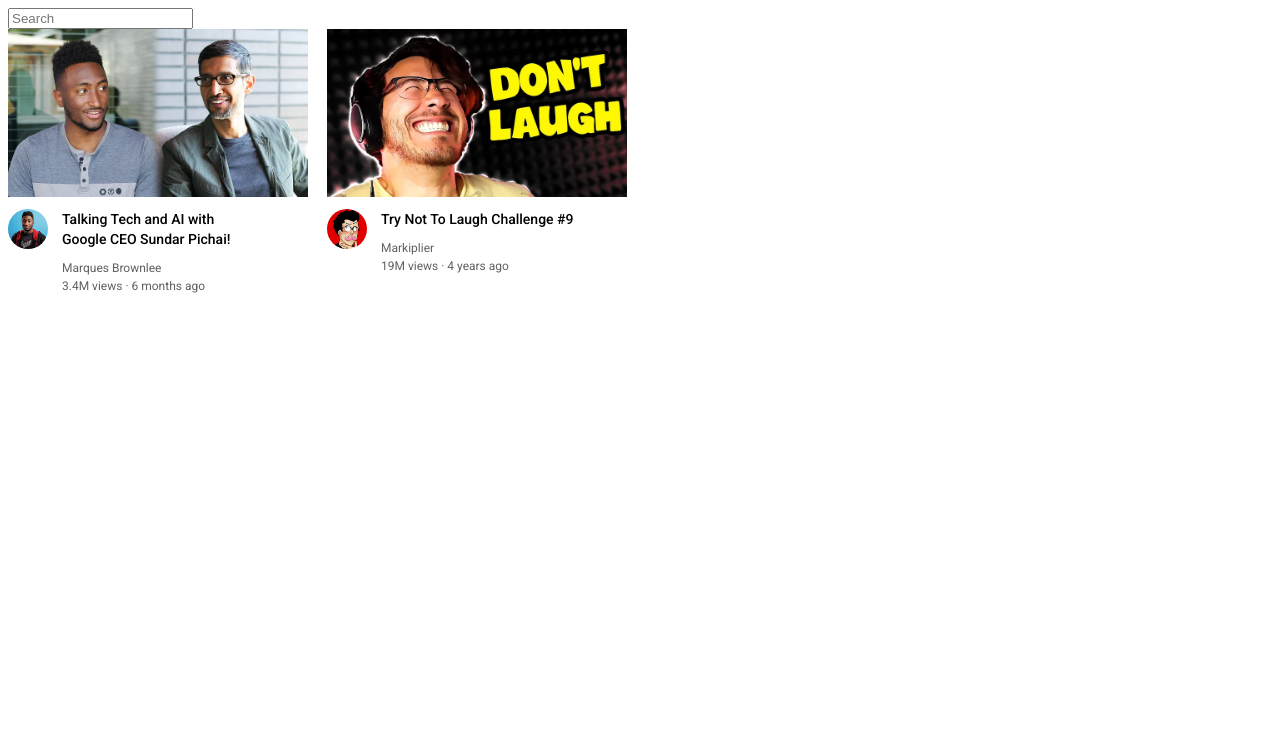
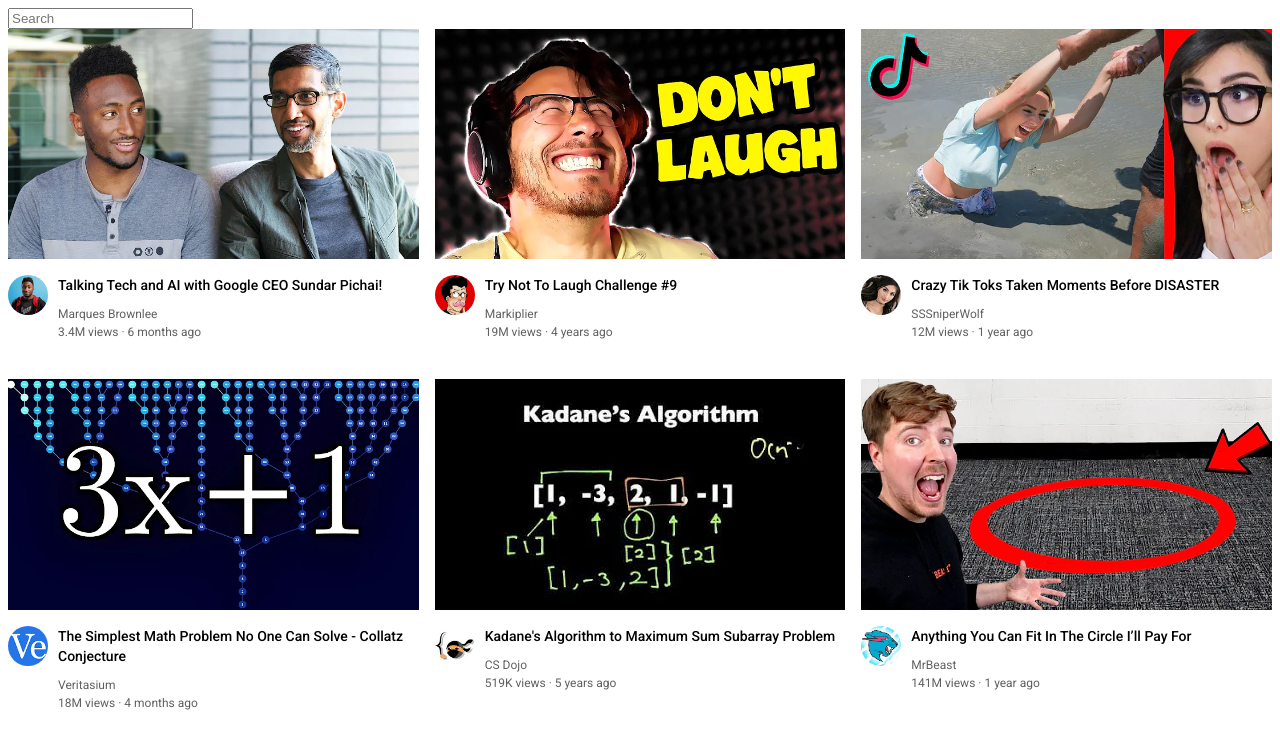
Before and after one commit to vickrant/HTML_CSS, a plain HTML site: page YOUTUBE/youtube.html in a window 1280 px wide. Drawn offline with Linux system fonts and the light colour scheme.

Commit message:
grid layout

```diff
--- a/YOUTUBE/youtube.html
+++ b/YOUTUBE/youtube.html
@@ -15,8 +15,7 @@
       }
 
       .thumbnail {
-        width: 300px;
-        display: block;
+        width: 100%;
       }
 
       .search-bar {
@@ -31,22 +30,9 @@
         margin-bottom: 12px;
       }
 
-      .video-preview {
-        width: 300px;
-        display: inline-block;
-        vertical-align: top;
-        margin-right: 15px;
-      }
-
-      .channel-picture {
-        display: inline-block;
-        width: 50px;
-        vertical-align: top;
-      }
-
-      .video-info {
-        display: inline-block;
-        width: 200px;
+      .video-info-grid {
+        display: grid;
+        grid-template-columns: 50px 1fr;
       }
 
       .profile-picture {
@@ -67,16 +53,24 @@
       .video-author {
         margin-bottom: 4px;
       }
+
+      .video-grid {
+        display: grid;
+        grid-template-columns: 1fr 1fr 1fr;
+        column-gap: 16px;
+        row-gap: 40px;
+      }
     </style>
   </head>
   <body>
     <input class="search-bar" type="text" placeholder="Search">
 
+    <div class="video-grid">
       <div class="video-preview">
         <div class="thumbnail-row">
           <img class="thumbnail" src="thumbnails/thumbnail-1.webp">
         </div>
-      <div>
+        <div class="video-info-grid">
           <div class="channel-picture">
             <img class="profile-picture" src="channel-pictures/channel-1.jpeg">
           </div>
@@ -98,7 +92,7 @@
         <div class="thumbnail-row">
           <img class="thumbnail" src="thumbnails/thumbnail-2.webp">
         </div>
-      <div>
+        <div class="video-info-grid">
           <div class="channel-picture">
             <img class="profile-picture" src="channel-pictures/channel-2.jpeg">
           </div>
@@ -115,5 +109,94 @@
           </div>
         </div>
       </div>
+
+      <div class="video-preview">
+        <div class="thumbnail-row">
+          <img class="thumbnail" src="thumbnails/thumbnail-3.webp">
+        </div>
+        <div class="video-info-grid">
+          <div class="channel-picture">
+            <img class="profile-picture" src="channel-pictures/channel-3.jpeg">
+          </div>
+          <div class="video-info">
+            <p class="video-title">
+              Crazy Tik Toks Taken Moments Before DISASTER
+            </p>
+            <p class="video-author">
+              SSSniperWolf
+            </p>
+            <p class="video-stats">
+              12M views &#183; 1 year ago
+            </p>
+          </div>
+        </div>
+      </div>
+
+      <div class="video-preview">
+        <div class="thumbnail-row">
+          <img class="thumbnail" src="thumbnails/thumbnail-4.webp">
+        </div>
+        <div class="video-info-grid">
+          <div class="channel-picture">
+            <img class="profile-picture" src="channel-pictures/channel-4.jpeg">
+          </div>
+          <div class="video-info">
+            <p class="video-title">
+              The Simplest Math Problem No One Can Solve - Collatz Conjecture
+            </p>
+            <p class="video-author">
+              Veritasium
+            </p>
+            <p class="video-stats">
+              18M views &#183; 4 months ago
+            </p>
+          </div>
+        </div>
+      </div>
+
+      <div class="video-preview">
+        <div class="thumbnail-row">
+          <img class="thumbnail" src="thumbnails/thumbnail-5.webp">
+        </div>
+        <div class="video-info-grid">
+          <div class="channel-picture">
+            <img class="profile-picture" src="channel-pictures/channel-5.jpeg">
+          </div>
+          <div class="video-info">
+            <p class="video-title">
+              Kadane's Algorithm to Maximum Sum Subarray Problem
+            </p>
+            <p class="video-author">
+              CS Dojo
+            </p>
+            <p class="video-stats">
+              519K views &#183; 5 years ago
+            </p>
+          </div>
+        </div>
+      </div>
+
+      <div class="video-preview">
+        <div class="thumbnail-row">
+          <img class="thumbnail" src="thumbnails/thumbnail-6.webp">
+        </div>
+        <div class="video-info-grid">
+          <div class="channel-picture">
+            <img class="profile-picture" src="channel-pictures/channel-6.jpeg">
+          </div>
+          <div class="video-info">
+            <p class="video-title">
+              Anything You Can Fit In The Circle I’ll Pay For
+            </p>
+            <p class="video-author">
+              MrBeast
+            </p>
+            <p class="video-stats">
+              141M views &#183; 1 year ago
+            </p>
+          </div>
+        </div>
+      </div>
+    </div>
   </body>
 </html>
```
Also changed, not shown: YOUTUBE/grid.html (added, +61 -0 lines), YOUTUBE/channel-pictures/channel-3.jpeg (added), YOUTUBE/channel-pictures/channel-4.jpeg (added), YOUTUBE/channel-pictures/channel-5.jpeg (added), YOUTUBE/channel-pictures/channel-6.jpeg (added), YOUTUBE/thumbnails/thumbnail-3.webp (added), YOUTUBE/thumbnails/thumbnail-4.webp (added), YOUTUBE/thumbnails/thumbnail-5.webp (added), YOUTUBE/thumbnails/thumbnail-6.webp (added). Lines whose indentation alone changed are shown as unchanged.
